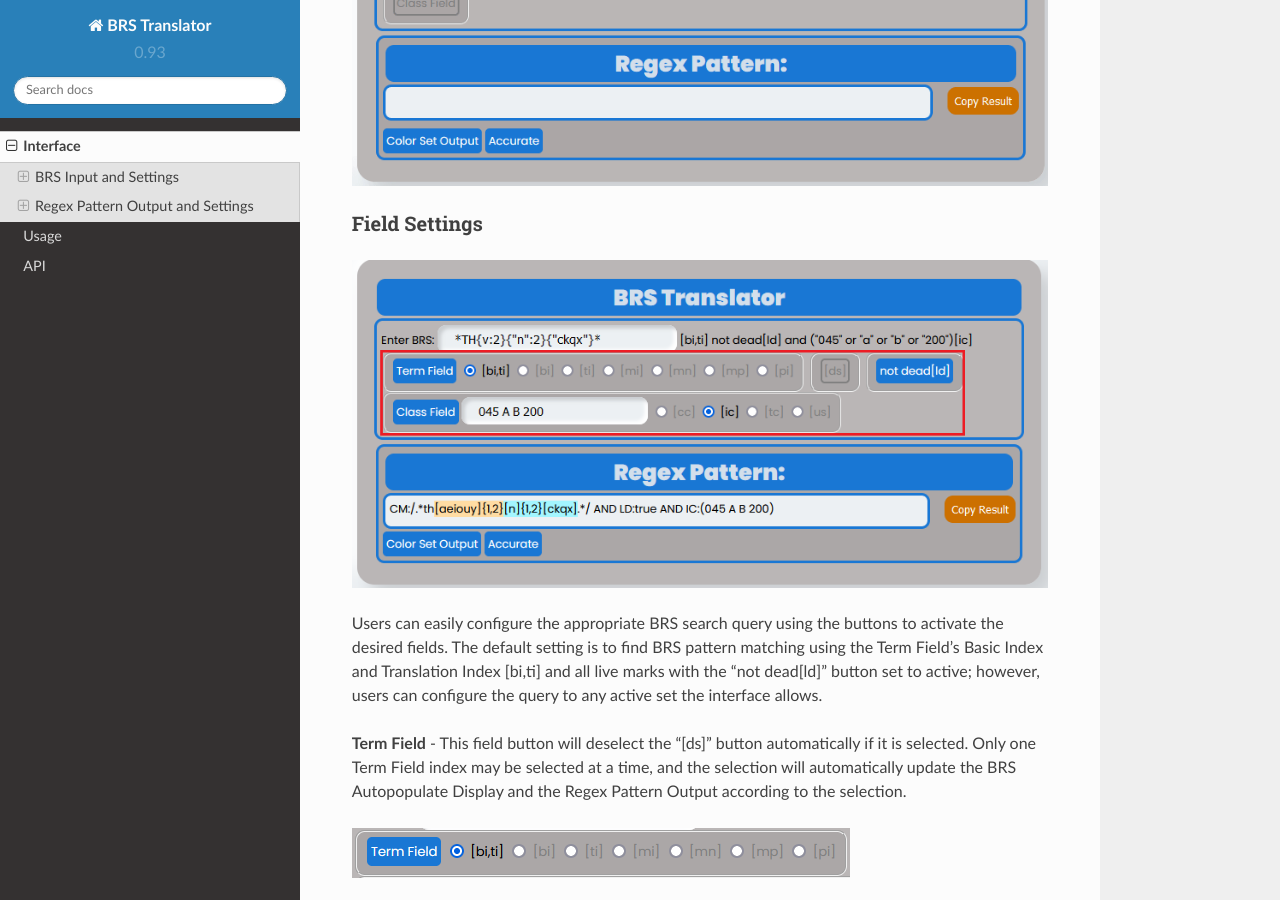
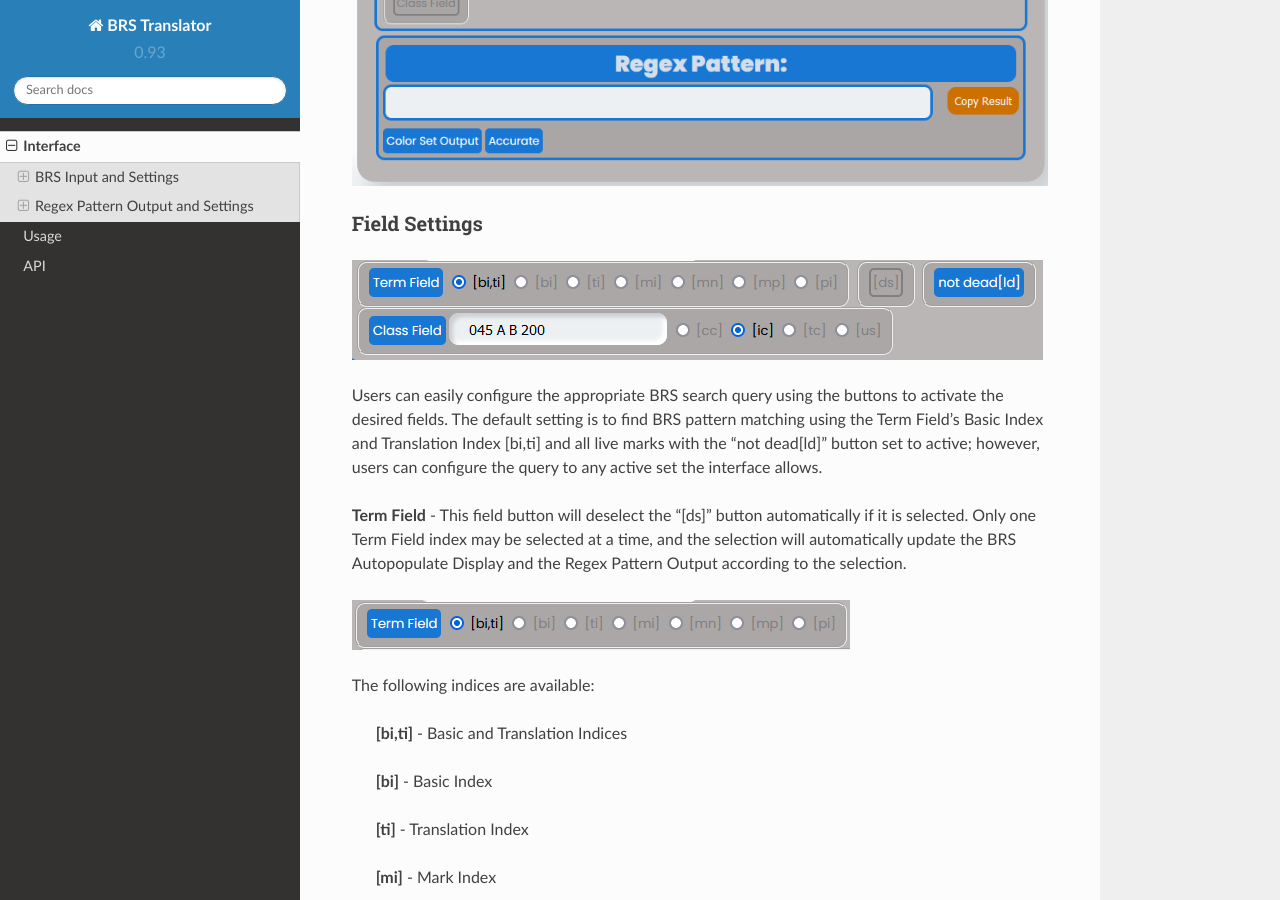
Before and after one commit to Ayjent/BRS-Translator, a Sphinx documentation site: the page built from docs/source/interface.rst, in a window 1280 px wide and 900 px high, scrolled down 1778 px. Built offline with Sphinx 7.4.7 and the Read the Docs theme 2.0.0, drawn with Linux system fonts in a browser that asks for light colours.

Commit message:
Update interface.rst

```diff
--- a/docs/source/interface.rst
+++ b/docs/source/interface.rst
@@ -34,7 +34,7 @@
 Field Settings
 ^^^^^^^^^^^^^^
 
-.. image:: ../_static/BRSFieldSetHighlight.png
+.. image:: ../_static/BRS-FieldSetSection.png
 
 Users can easily configure the appropriate BRS search query using the buttons to activate the desired fields.  The default setting is to find BRS pattern matching using the Term Field's Basic Index and Translation Index [bi,ti] and all live marks with the "not dead[ld]" button set to active; however, users can configure the query to any active set the interface allows.
 
```
